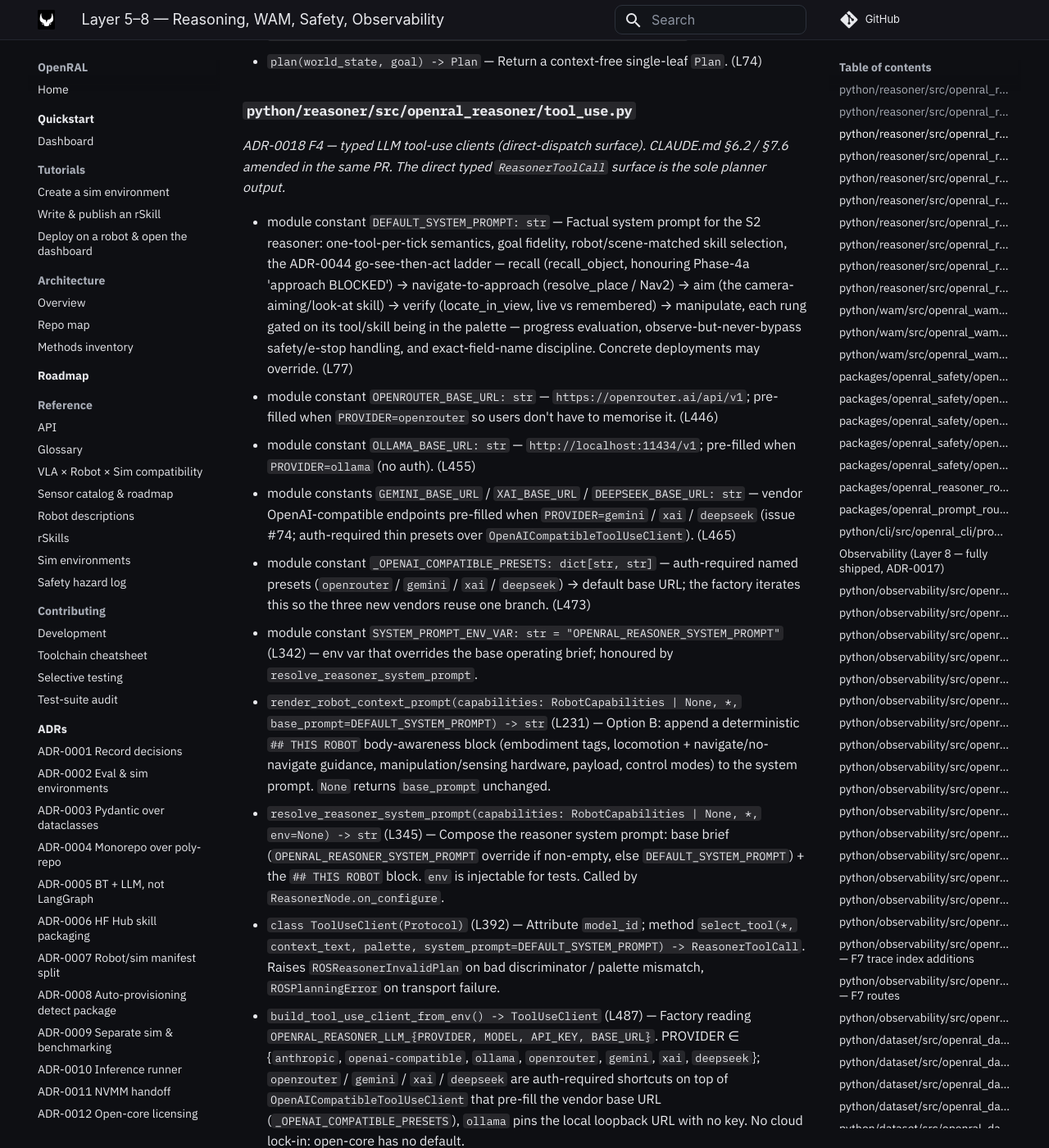
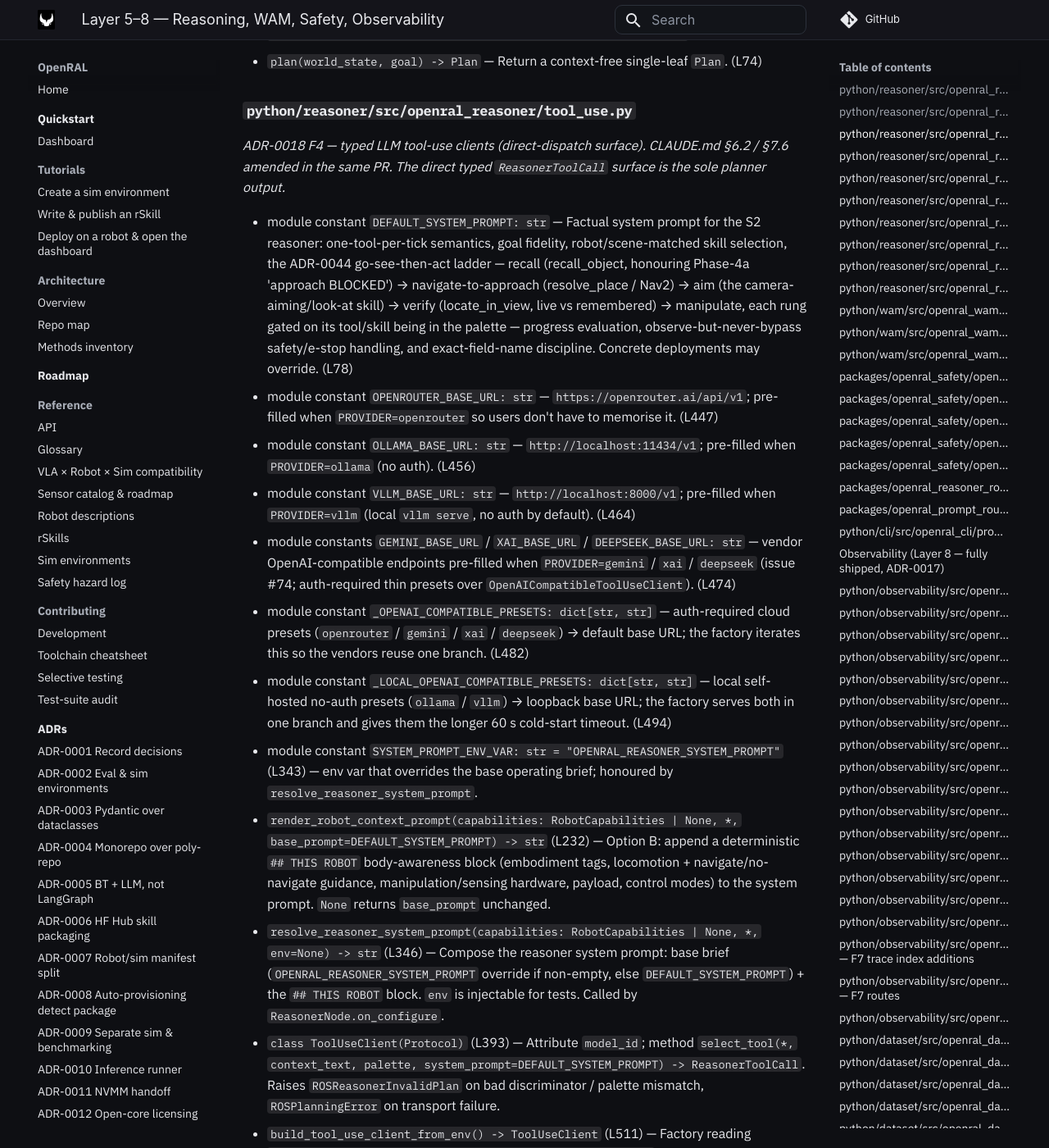
Before and after one commit to OpenRAL/openral, an MkDocs documentation site: the page built from docs/methods/06-reasoning-wam-safety-observability.md, in a window 1280 px wide and 1400 px high, scrolled down 1156 px. Shown: the whole window at 82% size. Built offline with MkDocs 1.6.1 and Material for MkDocs 9.7.7, drawn with Linux system fonts in a browser that asks for light colours; comment, search, counter and statistics services are not loaded; some of the changed text lies outside the part shown.

Commit message:
feat(reasoner): add a `vllm` local provider preset
Follow-up to #74: add a named `vllm` preset for symmetry with the other
shortcuts. vLLM serves an OpenAI-compatible API, so it was already
reachable via `openai-compatible` + a manual base URL; `vllm` just
pre-fills the local `vllm serve` default (`http://localhost:8000/v1`).

It is grouped with `ollama` (not the auth'd cloud presets) into a new
`_LOCAL_OPENAI_COMPATIBLE_PRESETS` table: both are loopback, self-hosted,
require no API key by default, and get the longer 60 s cold-start
timeout. An explicit BASE_URL / API_KEY still overrides (remote host,
non-8000 port, or `vllm serve --api-key`).

`openral doctor`: `vllm` added to the default-base-URL table, and the
loopback probe row is now provider-aware — it reports a `vLLM` row with
a `vllm serve` hint (port 8000) instead of mislabelling it `Ollama`.

What changed
- tool_use.py: `VLLM_BASE_URL` const, `_LOCAL_OPENAI_COMPATIBLE_PRESETS`
  table, factory branch + timeout default keyed off it, `_KNOWN_PROVIDERS`,
  unset-provider menu, and docstring.
- cli main.py: `vllm` default base URL + provider-aware probe label/hint.
- Docs: README preset table row + bash example, .env.example block, and
  docs/methods 06 (reasoner) / 08 (cli) inventories.

How tested
- `pytest tests/unit/test_reasoner_tool_use_factory.py tests/unit/test_doctor.py`
  — new cases for the vllm default base URL, explicit override, no-key,
  and the `vLLM`-labelled (not `Ollama`) doctor probe row.
- `mypy --strict -p openral_reasoner -p openral_cli`, `ruff check`,
  `refresh_methods_linenos.py --check` all clean.

Co-Authored-By: Claude Opus 4.8 <noreply@anthropic.com>
Claude-Session: https://claude.ai/code/session_01N853XJcjcLpgS5H1HkDFDZ
Signed-off-by: Adrian Llopart <adrianllopart@gmail.com>

```diff
--- a/docs/methods/06-reasoning-wam-safety-observability.md
+++ b/docs/methods/06-reasoning-wam-safety-observability.md
@@ -26,25 +26,27 @@ _No-LLM stub satisfying the `Reasoner` Protocol (for plumbing tests; not a produ
 ### `python/reasoner/src/openral_reasoner/tool_use.py`
 _ADR-0018 F4 — typed LLM tool-use clients (direct-dispatch surface). CLAUDE.md §6.2 / §7.6 amended in the same PR. The direct typed `ReasonerToolCall` surface is the sole planner output._
 
-- module constant `DEFAULT_SYSTEM_PROMPT: str` — Factual system prompt for the S2 reasoner: one-tool-per-tick semantics, goal fidelity, robot/scene-matched skill selection, the ADR-0044 go-see-then-act ladder — recall (recall_object, honouring Phase-4a 'approach BLOCKED') → navigate-to-approach (resolve_place / Nav2) → aim (the camera-aiming/look-at skill) → verify (locate_in_view, live vs remembered) → manipulate, each rung gated on its tool/skill being in the palette — progress evaluation, observe-but-never-bypass safety/e-stop handling, and exact-field-name discipline. Concrete deployments may override. (L77)
-- module constant `OPENROUTER_BASE_URL: str` — `https://openrouter.ai/api/v1`; pre-filled when `PROVIDER=openrouter` so users don't have to memorise it. (L446)
-- module constant `OLLAMA_BASE_URL: str` — `http://localhost:11434/v1`; pre-filled when `PROVIDER=ollama` (no auth). (L455)
-- module constants `GEMINI_BASE_URL` / `XAI_BASE_URL` / `DEEPSEEK_BASE_URL: str` — vendor OpenAI-compatible endpoints pre-filled when `PROVIDER=gemini` / `xai` / `deepseek` (issue #74; auth-required thin presets over `OpenAICompatibleToolUseClient`). (L465)
-- module constant `_OPENAI_COMPATIBLE_PRESETS: dict[str, str]` — auth-required named presets (`openrouter` / `gemini` / `xai` / `deepseek`) → default base URL; the factory iterates this so the three new vendors reuse one branch. (L473)
-- module constant `SYSTEM_PROMPT_ENV_VAR: str = "OPENRAL_REASONER_SYSTEM_PROMPT"` (L342) — env var that overrides the base operating brief; honoured by `resolve_reasoner_system_prompt`.
-- `render_robot_context_prompt(capabilities: RobotCapabilities | None, *, base_prompt=DEFAULT_SYSTEM_PROMPT) -> str` (L231) — Option B: append a deterministic `## THIS ROBOT` body-awareness block (embodiment tags, locomotion + navigate/no-navigate guidance, manipulation/sensing hardware, payload, control modes) to the system prompt. `None` returns `base_prompt` unchanged.
-- `resolve_reasoner_system_prompt(capabilities: RobotCapabilities | None, *, env=None) -> str` (L345) — Compose the reasoner system prompt: base brief (`OPENRAL_REASONER_SYSTEM_PROMPT` override if non-empty, else `DEFAULT_SYSTEM_PROMPT`) + the `## THIS ROBOT` block. `env` is injectable for tests. Called by `ReasonerNode.on_configure`.
-- `class ToolUseClient(Protocol)` (L392) — Attribute `model_id`; method `select_tool(*, context_text, palette, system_prompt=DEFAULT_SYSTEM_PROMPT) -> ReasonerToolCall`. Raises `ROSReasonerInvalidPlan` on bad discriminator / palette mismatch, `ROSPlanningError` on transport failure.
-- `build_tool_use_client_from_env() -> ToolUseClient` (L487) — Factory reading `OPENRAL_REASONER_LLM_{PROVIDER, MODEL, API_KEY, BASE_URL}`. PROVIDER ∈ {`anthropic`, `openai-compatible`, `ollama`, `openrouter`, `gemini`, `xai`, `deepseek`}; `openrouter` / `gemini` / `xai` / `deepseek` are auth-required shortcuts on top of `OpenAICompatibleToolUseClient` that pre-fill the vendor base URL (`_OPENAI_COMPATIBLE_PRESETS`), `ollama` pins the local loopback URL with no key. No cloud lock-in: open-core has no default.
-- `class AnthropicToolUseClient` (L957) — Anthropic SDK-backed client. `__init__(*, model_id, api_key, max_tokens=1024, timeout_s=10.0)`. Lazy-imports `anthropic`.
-- `class OpenAICompatibleToolUseClient` (L1036) — OpenAI SDK-backed client pointed at any OpenAI-protocol endpoint (cloud OpenAI, local vLLM, Ollama-OpenAI). `__init__(*, model_id, api_key=None, base_url=None, timeout_s=10.0)`. Lazy-imports `openai`.
+- module constant `DEFAULT_SYSTEM_PROMPT: str` — Factual system prompt for the S2 reasoner: one-tool-per-tick semantics, goal fidelity, robot/scene-matched skill selection, the ADR-0044 go-see-then-act ladder — recall (recall_object, honouring Phase-4a 'approach BLOCKED') → navigate-to-approach (resolve_place / Nav2) → aim (the camera-aiming/look-at skill) → verify (locate_in_view, live vs remembered) → manipulate, each rung gated on its tool/skill being in the palette — progress evaluation, observe-but-never-bypass safety/e-stop handling, and exact-field-name discipline. Concrete deployments may override. (L78)
+- module constant `OPENROUTER_BASE_URL: str` — `https://openrouter.ai/api/v1`; pre-filled when `PROVIDER=openrouter` so users don't have to memorise it. (L447)
+- module constant `OLLAMA_BASE_URL: str` — `http://localhost:11434/v1`; pre-filled when `PROVIDER=ollama` (no auth). (L456)
+- module constant `VLLM_BASE_URL: str` — `http://localhost:8000/v1`; pre-filled when `PROVIDER=vllm` (local `vllm serve`, no auth by default). (L464)
+- module constants `GEMINI_BASE_URL` / `XAI_BASE_URL` / `DEEPSEEK_BASE_URL: str` — vendor OpenAI-compatible endpoints pre-filled when `PROVIDER=gemini` / `xai` / `deepseek` (issue #74; auth-required thin presets over `OpenAICompatibleToolUseClient`). (L474)
+- module constant `_OPENAI_COMPATIBLE_PRESETS: dict[str, str]` — auth-required cloud presets (`openrouter` / `gemini` / `xai` / `deepseek`) → default base URL; the factory iterates this so the vendors reuse one branch. (L482)
+- module constant `_LOCAL_OPENAI_COMPATIBLE_PRESETS: dict[str, str]` — local self-hosted no-auth presets (`ollama` / `vllm`) → loopback base URL; the factory serves both in one branch and gives them the longer 60 s cold-start timeout. (L494)
+- module constant `SYSTEM_PROMPT_ENV_VAR: str = "OPENRAL_REASONER_SYSTEM_PROMPT"` (L343) — env var that overrides the base operating brief; honoured by `resolve_reasoner_system_prompt`.
+- `render_robot_context_prompt(capabilities: RobotCapabilities | None, *, base_prompt=DEFAULT_SYSTEM_PROMPT) -> str` (L232) — Option B: append a deterministic `## THIS ROBOT` body-awareness block (embodiment tags, locomotion + navigate/no-navigate guidance, manipulation/sensing hardware, payload, control modes) to the system prompt. `None` returns `base_prompt` unchanged.
+- `resolve_reasoner_system_prompt(capabilities: RobotCapabilities | None, *, env=None) -> str` (L346) — Compose the reasoner system prompt: base brief (`OPENRAL_REASONER_SYSTEM_PROMPT` override if non-empty, else `DEFAULT_SYSTEM_PROMPT`) + the `## THIS ROBOT` block. `env` is injectable for tests. Called by `ReasonerNode.on_configure`.
+- `class ToolUseClient(Protocol)` (L393) — Attribute `model_id`; method `select_tool(*, context_text, palette, system_prompt=DEFAULT_SYSTEM_PROMPT) -> ReasonerToolCall`. Raises `ROSReasonerInvalidPlan` on bad discriminator / palette mismatch, `ROSPlanningError` on transport failure.
+- `build_tool_use_client_from_env() -> ToolUseClient` (L511) — Factory reading `OPENRAL_REASONER_LLM_{PROVIDER, MODEL, API_KEY, BASE_URL}`. PROVIDER ∈ {`anthropic`, `openai-compatible`, `ollama`, `vllm`, `openrouter`, `gemini`, `xai`, `deepseek`}; `openrouter` / `gemini` / `xai` / `deepseek` are auth-required shortcuts on top of `OpenAICompatibleToolUseClient` that pre-fill the vendor base URL (`_OPENAI_COMPATIBLE_PRESETS`), `ollama` / `vllm` pin a local loopback URL with no key and a 60 s cold-start timeout (`_LOCAL_OPENAI_COMPATIBLE_PRESETS`). No cloud lock-in: open-core has no default.
+- `class AnthropicToolUseClient` (L988) — Anthropic SDK-backed client. `__init__(*, model_id, api_key, max_tokens=1024, timeout_s=10.0)`. Lazy-imports `anthropic`.
+- `class OpenAICompatibleToolUseClient` (L1067) — OpenAI SDK-backed client pointed at any OpenAI-protocol endpoint (cloud OpenAI, local vLLM, Ollama-OpenAI). `__init__(*, model_id, api_key=None, base_url=None, timeout_s=10.0)`. Lazy-imports `openai`.
 - `_tool_palette_to_anthropic_tools(palette) -> list[dict]` — Render the palette as Anthropic `tools` JSON Schema fragments. ADR-0022: when `palette.skills` is non-empty, emits one `execute_rskill__<slug>` tool per skill carrying a real NL description + the structured action/object/scene tags (the `rskill_id` field is dropped from each per-skill `input_schema` because the tool name is the authority). Empty / legacy palettes (`execute_rskill_ids` only) fall back to the original single-`execute_skill` tool with the ids in the description.
 - `_decode_tool_payload(*, tool_name, arguments, palette) -> ReasonerToolCall` — Validate provider output against the union + palette. ADR-0022: per-skill tool names (`execute_rskill__<slug>`) are resolved back to the canonical `execute_skill` discriminator via `palette.skills` lookup, and the resolved `rskill_id` overrides anything the LLM provides.
-- module constant `_PER_SKILL_TOOL_PREFIX: str = "execute_rskill__"` — prefix the decoder matches on to identify per-skill tool calls. (L596)
-- module constant `_LLM_TOOL_NAME_MAX_LEN: int = 64` — Anthropic + OpenAI tool-name regex limit; long HF Hub ids are sha1-suffix-truncated to fit. (L599)
-- `_skill_id_to_tool_name(rskill_id: str) -> str` — Slugify a `<owner>/<repo>` HF Hub id into a 64-char-max LLM tool name. Long ids get an 8-char sha1 suffix to stay unique post-truncation. (L602)
-- `_format_skill_tool_description(entry: RSkillToolEntry) -> str` — Render the skill's id + description + actions + objects + scenes into the NL string the LLM scores. (L625)
-- `_drop_property(schema: dict, name: str) -> dict` — Return a copy of a JSON Schema dict with `name` stripped from both `properties` and `required`. Used to drop `rskill_id` from per-skill `ExecuteRskillTool` schemas. (L866)
+- module constant `_PER_SKILL_TOOL_PREFIX: str = "execute_rskill__"` — prefix the decoder matches on to identify per-skill tool calls. (L627)
+- module constant `_LLM_TOOL_NAME_MAX_LEN: int = 64` — Anthropic + OpenAI tool-name regex limit; long HF Hub ids are sha1-suffix-truncated to fit. (L630)
+- `_skill_id_to_tool_name(rskill_id: str) -> str` — Slugify a `<owner>/<repo>` HF Hub id into a 64-char-max LLM tool name. Long ids get an 8-char sha1 suffix to stay unique post-truncation. (L633)
+- `_format_skill_tool_description(entry: RSkillToolEntry) -> str` — Render the skill's id + description + actions + objects + scenes into the NL string the LLM scores. (L656)
+- `_drop_property(schema: dict, name: str) -> dict` — Return a copy of a JSON Schema dict with `name` stripped from both `properties` and `required`. Used to drop `rskill_id` from per-skill `ExecuteRskillTool` schemas. (L897)
 
 ### `python/reasoner/src/openral_reasoner/palette.py`
 _ADR-0018 F4 / ADR-0022 — closed-set `ToolPalette` + builder. Three tool variants (reload_gst_pipeline / lifecycle_transition / emit_prompt) are always available; `execute_skill` is gated by the installed-rSkill registry filtered by `RobotCapabilities` + license posture. ADR-0022: palette carries per-skill metadata (`RSkillToolEntry`), not just opaque ids — the LLM gets one tool per skill with description + action verbs + object/scene tags._
```
Also changed, not shown: docs/methods/08-cli.md (+15 -15 lines), packages/openral_reasoner_ros/README.md (+22 -7 lines), 5 other files.
